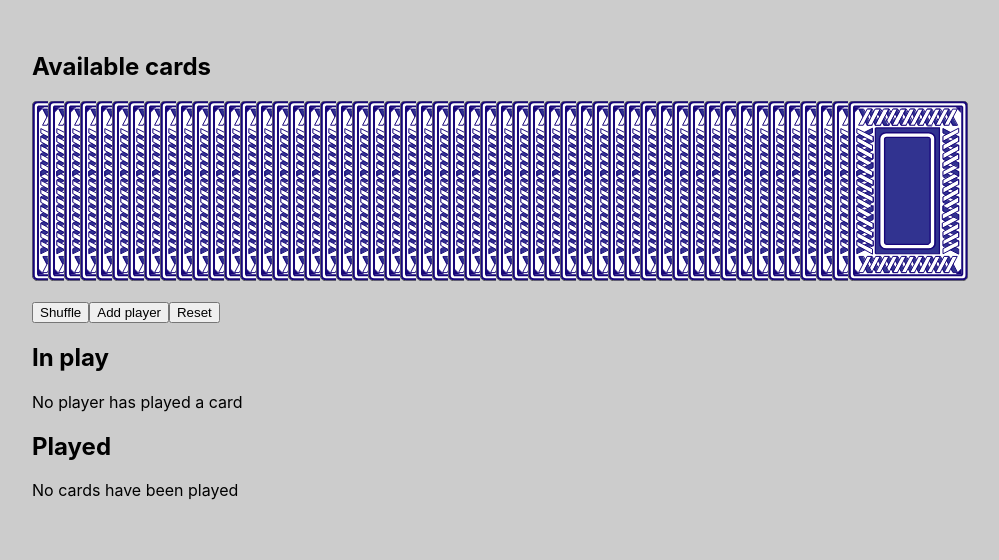
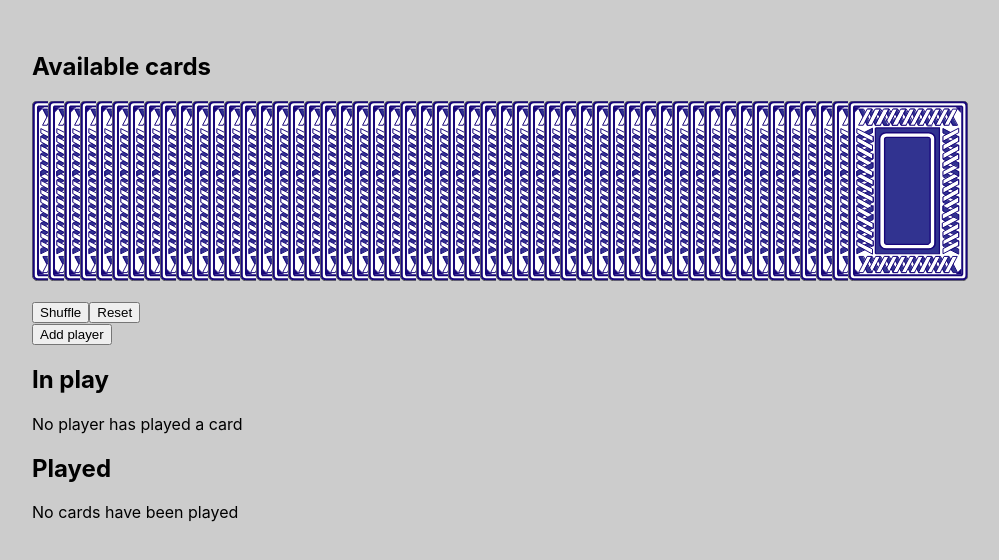
Before and after one commit to davidpounds/cards, a React (Create React App) app: page / in a window 1280 px wide. Shown: the top 560 px of the page, without its empty margins (0-999 px from the left). Built offline with nearby package versions, Linux system fonts and the light colour scheme; the HTML template or start-up script is replaced by a standard one.

Commit message:
Moves logic for adding players into the Players component

```diff
--- a/src/App.js
+++ b/src/App.js
@@ -1,6 +1,5 @@
-import { useDispatch, useSelector } from 'react-redux';
-import { getPlayers } from './store/selectors';
-import { shuffleDeck, resetGame, addPlayer } from './store/actions';
+import { useDispatch } from 'react-redux';
+import { shuffleDeck, resetGame } from './store/actions';
 
 import './App.css';
 import CONFIG from './data/config';
@@ -14,20 +13,8 @@ function App() {
 
   const dispatch = useDispatch();
 
-  const players = useSelector(getPlayers);
-
   const shuffleDeckHandler = () => {
     dispatch(shuffleDeck());
-  };
-
-  const addPlayerHandler = () => {
-    const playerCount = players.length;
-    if (playerCount >= CONFIG.MAX_PLAYERS) {
-      return;
-    }
-    const playerNo = playerCount + 1;
-    const newPlayer = `Player ${playerNo}`;
-    dispatch(addPlayer(newPlayer));
   };
 
   const reset = () => {
@@ -39,10 +26,9 @@ function App() {
       <AvailableCards />
       <div>
         <button onClick={shuffleDeckHandler}>Shuffle</button>
-        <button onClick={addPlayerHandler} disabled={players.length >= CONFIG.MAX_PLAYERS}>Add player</button>
         <button onClick={reset}>Reset</button>
       </div>
-      <Players players={players} />
+      <Players />
       <InPlay />
       <PlayedCards />
       <DeckSvgInline />
--- a/src/components/InPlay.jsx
+++ b/src/components/InPlay.jsx
@@ -18,7 +18,10 @@ const InPlay = props => {
     {inPlay?.length > 0 &&
       <>
         <div className="cardlist inplay">
-          {inPlay.map(card => <Card key={`${card.suit}${card.value}`} suit={card.suit} value={card.value} />)}
+          {inPlay.map(card => <div>
+            <p>{card.player}</p>
+            <Card key={`${card.suit}${card.value}`} suit={card.suit} value={card.value} />
+          </div>)}
         </div>
         <button onClick={addCardsToPlayedHandler} disabled={!allPlayersHavePlayed}>Move to played</button>
       </>
--- a/src/components/Players.jsx
+++ b/src/components/Players.jsx
@@ -1,16 +1,36 @@
 import './Players.css';
+import { useDispatch, useSelector } from 'react-redux';
+import { getPlayers } from '../store/selectors';
+import { addPlayer } from '../store/actions';
+import CONFIG from '../data/config';
 import Hand from './Hand';
 
 const Players = props => {
-  const { players } = props;
-  return <div className="players">
+  const dispatch = useDispatch();
+
+  const players = useSelector(getPlayers);
+
+  const addPlayerHandler = () => {
+    const playerCount = players.length;
+    if (playerCount >= CONFIG.MAX_PLAYERS) {
+      return;
+    }
+    const playerNo = playerCount + 1;
+    const newPlayer = `Player ${playerNo}`;
+    dispatch(addPlayer(newPlayer));
+  };
+
+  return <>
+    <button onClick={addPlayerHandler} disabled={players.length >= CONFIG.MAX_PLAYERS}>Add player</button>
+    <div className="players">
       { players.map(player => (
         <Hand
           key={player}
           player={player}
         />
       )) }
-  </div>;
+    </div>
+  </>;
 }
 
 export default Players;
```
Lines whose indentation alone changed are shown as unchanged.
